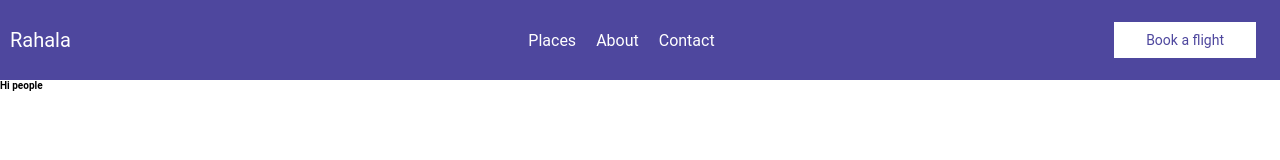
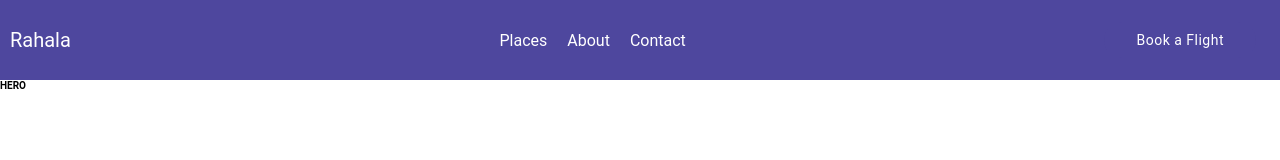
Before and after one commit to saifmohamedsv/NewRahala, a Gatsby site: page / in a window 1280 px wide. Built offline with nearby package versions, Linux system fonts and the light colour scheme; Gatsby itself is replaced by a stand-in of ours.

Commit message:
v1.2 seo edited

```diff
--- a/package.json
+++ b/package.json
@@ -21,6 +21,7 @@
     "react-dom": "^17.0.1",
     "react-helmet": "^6.1.0",
     "react-icons": "^4.2.0",
+    "sass": "^1.32.11",
     "styled-components": "^5.2.3"
   },
   "devDependencies": {
--- a/src/components/Hero.js
+++ b/src/components/Hero.js
@@ -0,0 +1,7 @@
+import React from "react"
+
+const Hero = () => {
+  return <h1>HERO</h1>
+}
+
+export default Hero
--- a/src/components/header.js
+++ b/src/components/header.js
@@ -32,6 +32,11 @@ const NavMLink = styled(Link)`
   padding: 0 1rem;
   height: 100%;
   cursor: pointer;
+  transition: 0.3s !important;
+  &:hover {
+    transform: translateY(-10px);
+    font-size: 1.8rem;
+  }
 `
 const Bars = styled(BiMenu)`
   display: none;
@@ -50,7 +55,6 @@ const Bars = styled(BiMenu)`
 const NavMenu = styled.div`
   display: flex;
   align-items: center;
-  margin-right: -48px;
   @media screen and (max-width: 768px) {
     display: none;
   }
@@ -64,6 +68,8 @@ const NavBtn = styled.div`
   }
 `
 const Button = styled(Link)`
+  letter-spacing: 0.5px;
+  cursor: pointer;
   background: ${({ primary }) => (primary ? "#4e479e" : "#fff")};
   white-space: nowrap;
   padding: ${({ big }) => (big ? "1.6rem 4rem" : "1rem 3.2rem")};
@@ -78,8 +84,8 @@ const Button = styled(Link)`
   &:hover {
     background: ${({ primary }) => (primary ? "#fff" : "#4e479e")};
     color: #4e479e;
-    transform: translateY(-2px);
-    transform: translateX(4px);
+    transform: translateY(-10px);
+    letter-spacing: 1.5px;
   }
 `
 //===================== header content ====================
@@ -96,7 +102,9 @@ const Header = ({ siteTitle }) => {
         ))}
       </NavMenu>
       <NavBtn>
-        <Button>Book a flight</Button>
+        <Button primary="true" round="true">
+          Book a Flight
+        </Button>
       </NavBtn>
     </Nav>
   )
--- a/src/pages/index.js
+++ b/src/pages/index.js
@@ -1,11 +1,12 @@
 import * as React from "react"
+import Hero from "../components/Hero"
 import Layout from "../components/layout"
 import Seo from "../components/seo"
 
 const IndexPage = () => (
   <Layout>
     <Seo title="EXPLORE IT" />
-    <h1>Hi people</h1>
+    <Hero />
   </Layout>
 )
 
```
Also changed, not shown: src/components/styles/404.css (added, +13 -0 lines), src/pages/404.js (+5 -4 lines), 1 other file.
